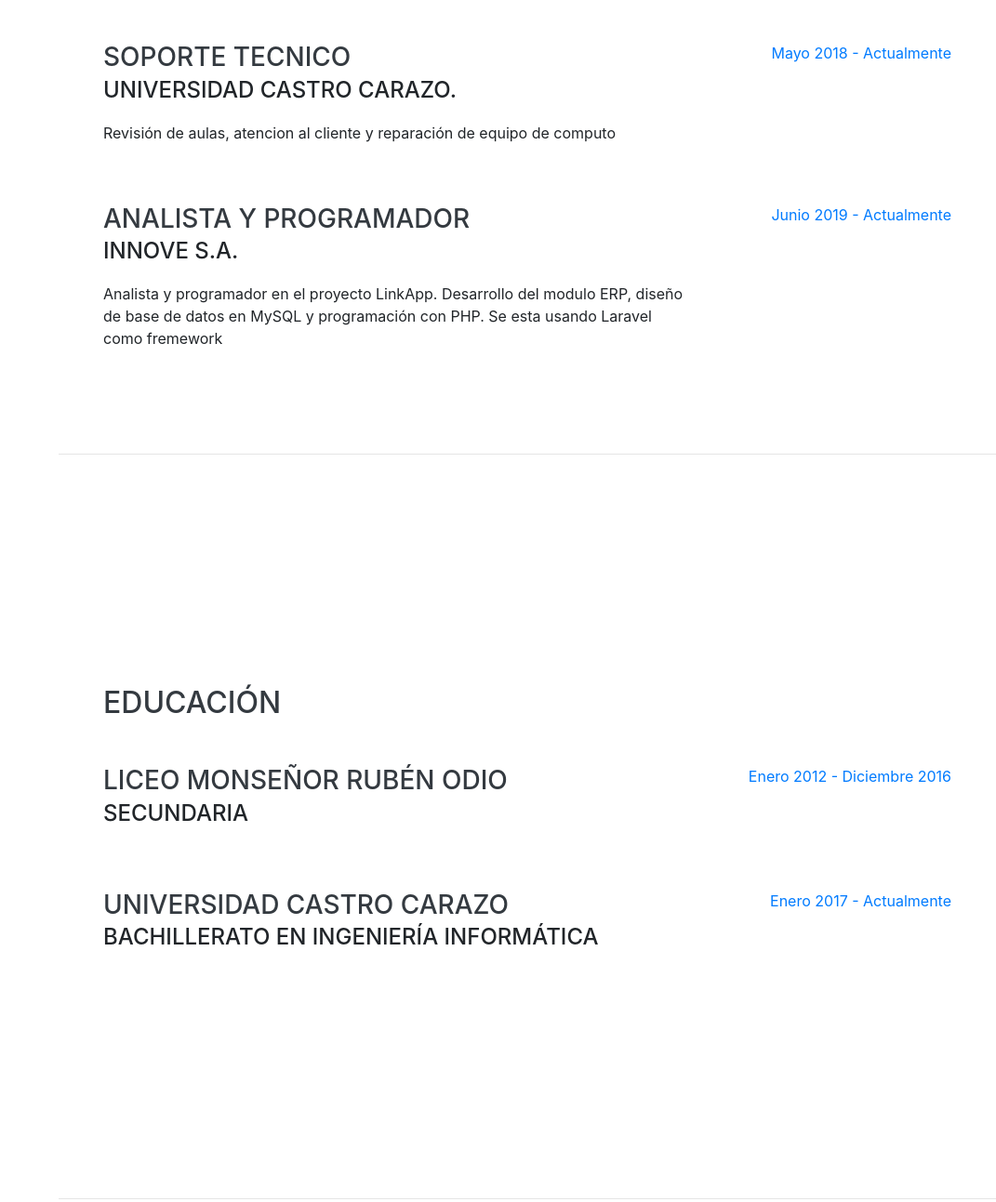
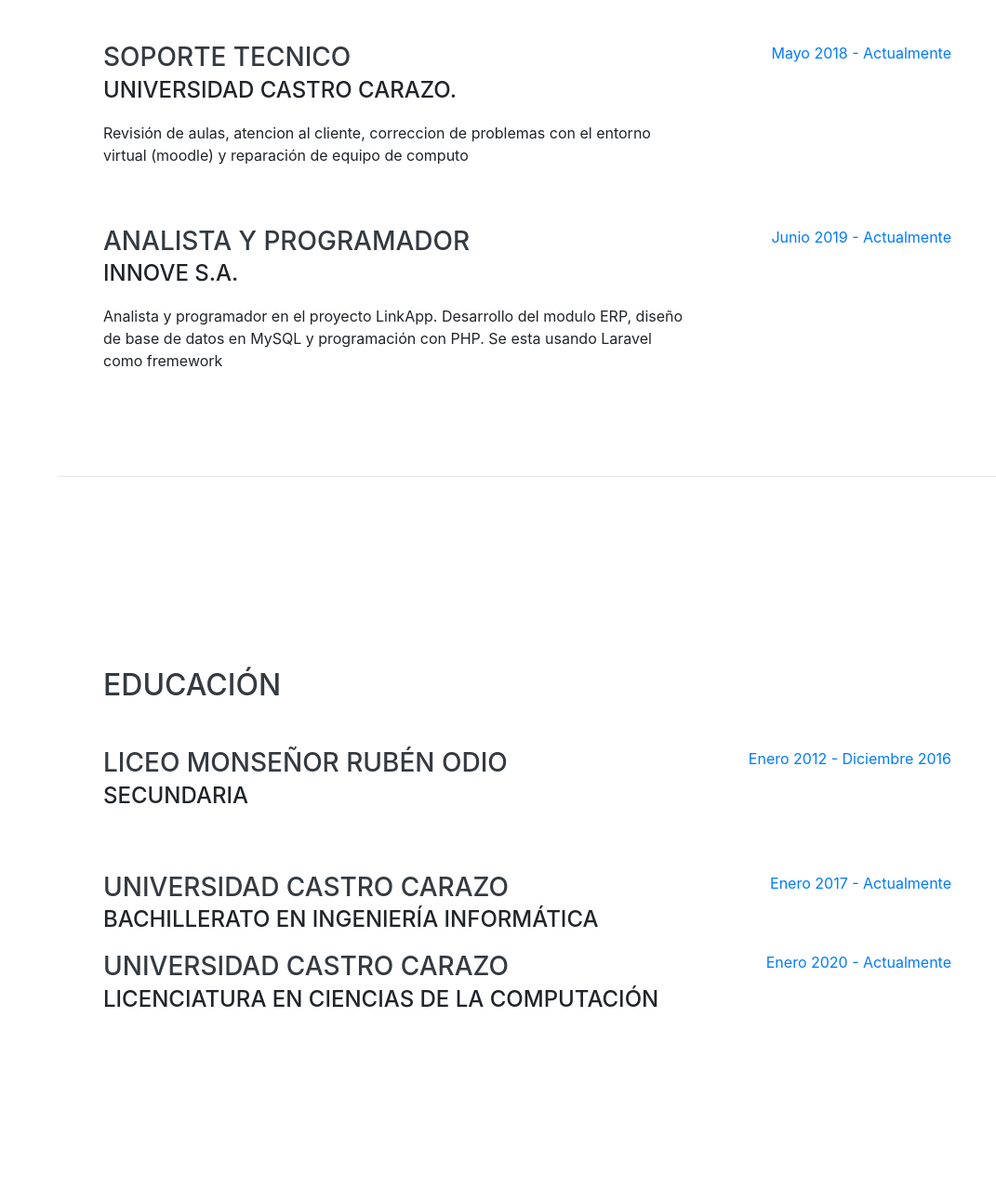
Before and after one commit to JoseDavidQuesada/curriculum-portafolio, a website with bundled scripts: page index.html in a window 1280 px wide. Shown: the part 1367-2660 px from the top of the page at 93% size, without its empty margins (209-1280 px from the left). Built offline with nearby package versions, Linux system fonts and the light colour scheme; a web font is replaced by a local one.

Commit message:
06-02-2020

```diff
--- a/index.html
+++ b/index.html
@@ -75,7 +75,7 @@
          <ul class="lead mb-5">
            <li>Estado civil: Soltero.</li>
            <li>Nacionalidad: Costarricense.</li>
-           <li>Edad: 19 años</li>
+           <li>Edad: 20 años</li>
            <li>Fecha de nacimiento: 03/12/1999.</li>
            <li>Número de cédula: 1-1763-0788</li>
          </ul>
@@ -127,7 +127,7 @@
           <div class="resume-content">
             <h3 class="mb-0">Soporte tecnico</h3>
             <div class="subheading mb-3">Universidad Castro Carazo.</div>
-            <p>Revisión de aulas, atencion al cliente y reparación de equipo de computo</p>
+            <p>Revisión de aulas, atencion al cliente, correccion de problemas con el entorno virtual (moodle) y reparación de equipo de computo</p>
           </div>
           <div class="resume-date text-md-right">
             <span class="text-primary">Mayo 2018 - Actualmente</span>
@@ -173,6 +173,15 @@
           </div>
           <div class="resume-date text-md-right">
             <span class="text-primary">Enero 2017 - Actualmente</span>
+          </div>
+        </div>
+		<div class="resume-item d-flex flex-column flex-md-row justify-content-between">
+          <div class="resume-content">
+            <h3 class="mb-0">Universidad Castro Carazo</h3>
+            <div class="subheading mb-3">Licenciatura en Ciencias de la Computación</div>
+          </div>
+          <div class="resume-date text-md-right">
+            <span class="text-primary">Enero 2020 - Actualmente</span>
           </div>
         </div>
 
```
